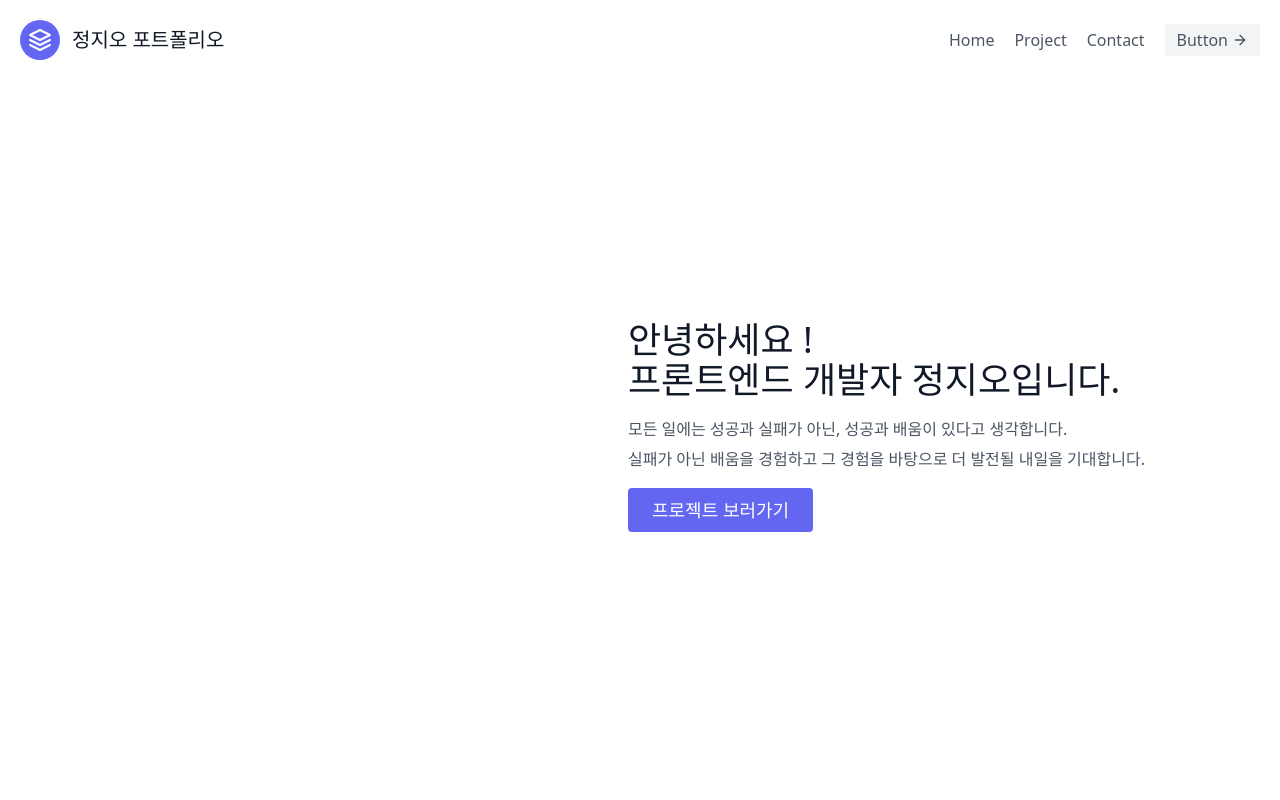
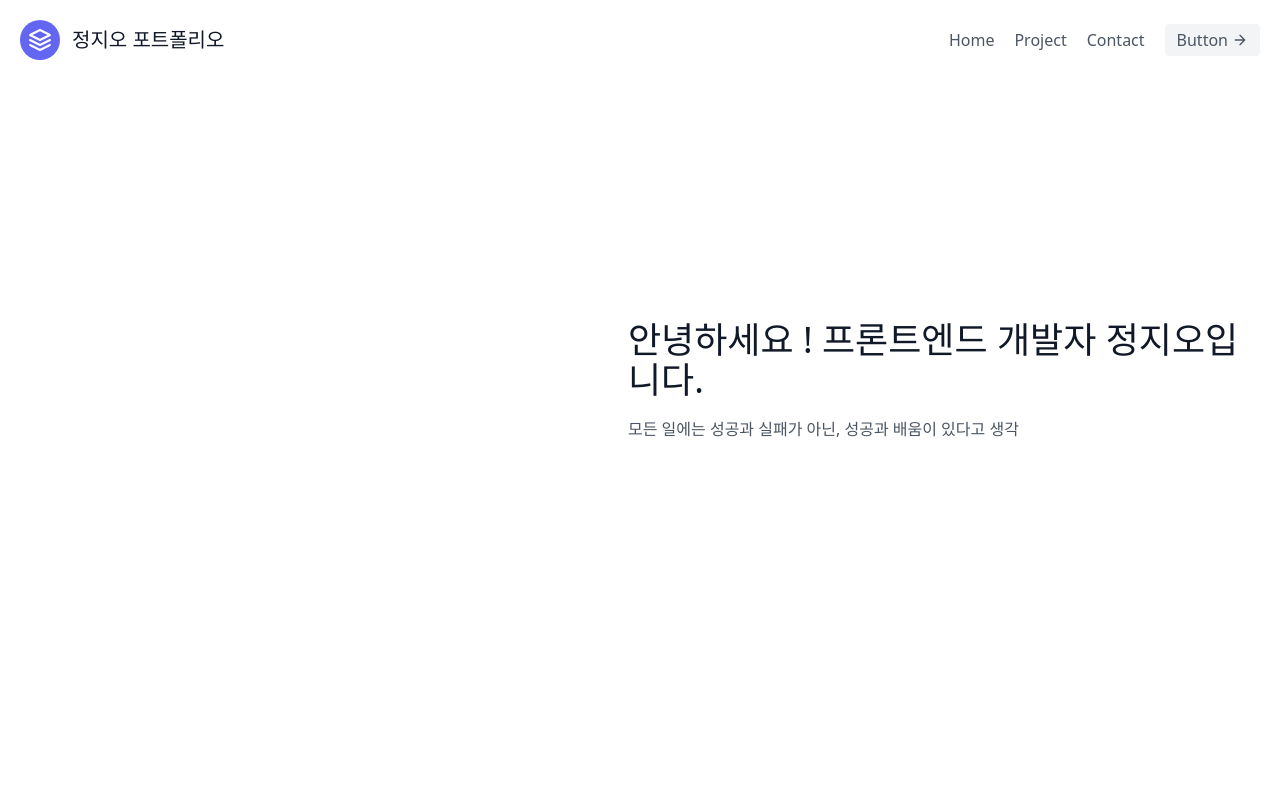
Before and after one commit to jiohjung98/MyPortfolio, a Next.js app: page / in a window 1280 px wide. Shown: the top 800 px of the page. Built offline with nearby package versions, Linux system fonts and the light colour scheme.

Commit message:
design: 홈페이지 텍스트 애니메이션 효과 추가

```diff
--- a/package.json
+++ b/package.json
@@ -11,7 +11,8 @@
   "dependencies": {
     "next": "14.1.4",
     "react": "^18",
-    "react-dom": "^18"
+    "react-dom": "^18",
+    "react-spring": "^9.7.3"
   },
   "devDependencies": {
     "autoprefixer": "^10.0.1",
--- a/pages/index.js
+++ b/pages/index.js
@@ -1,29 +1,83 @@
-import Head from "next/head";
-import Image from "next/image";
-import { Inter } from "next/font/google";
+import React, { useState, useEffect } from "react";
+import { useTransition, animated } from "react-spring";
 import Layout from "@/components/layout";
 
-const inter = Inter({ subsets: ["latin"] });
+const TextFadeIn = ({ text, onComplete }) => {
+  const [index, setIndex] = useState(0);
+  const [showFullText, setShowFullText] = useState(false);
+
+  useEffect(() => {
+    const timer = setInterval(() => {
+      setIndex(prevIndex => {
+        if (prevIndex >= text.length - 1) {
+          clearInterval(timer);
+          setShowFullText(true);
+          onComplete && onComplete();
+          return prevIndex;
+        }
+        return prevIndex + 1;
+      });
+    }, 100);
+    return () => clearInterval(timer);
+  }, [text, onComplete]);
+
+  const transitions = useTransition(showFullText ? text : text.slice(0, index + 1), {
+    from: { opacity: 0, transform: 'translateY(-10px)' },
+    enter: { opacity: 1, transform: 'translateY(0)' },
+    config: { duration: 0.1 },
+  });
+
+  return (
+    <>
+      {transitions((style, char) => (
+        <animated.span style={style}>{char}</animated.span>
+      ))}
+    </>
+  );
+};
 
 export default function Home() {
+  const [completedFirst, setCompletedFirst] = useState(false);
+  const [completedSecond, setCompletedSecond] = useState(false);
+  const [completedThird, setCompletedThird] = useState(false);
+  const [showButton, setShowButton] = useState(false);
+
+  useEffect(() => {
+    if (completedThird) {
+      setShowButton(true);
+    }
+  }, [completedThird]);
+
   return (
     <Layout className="container">
-      <Head>
-        <title>포트폴리오</title>
-      </Head>
       <section className="flex-col items-center justify-center text-gray-600 body-font">
         <div className="container mx-auto flex px-5 py-60 md:flex-row flex-col items-center">
           <div className="lg:max-w-lg lg:w-full md:w-1/2 w-5/6 mb-10 md:mb-0">
-            {/* <img className="object-cover object-center rounded" alt="hero" src="https://dummyimage.com/720x600"> */}
+            {/* 이미지 */}
           </div>
           <div className="lg:flex-grow md:w-1/2 lg:pl-24 md:pl-16 flex flex-col md:items-start md:text-left items-center text-center">
-            <h1 className="title-font sm:text-4xl text-3xl mb-4 font-medium text-gray-900">안녕하세요 !
-              <br className="hidden lg:inline-block"/>프론트엔드 개발자 정지오입니다.
+            <h1 className="title-font sm:text-4xl text-3xl mb-4 font-medium text-gray-900">
+              <TextFadeIn text="안녕하세요 ! 프론트엔드 개발자 정지오입니다." onComplete={() => setCompletedFirst(true)} />
             </h1>
-            <p className="mb-1 leading-relaxed">모든 일에는 성공과 실패가 아닌, 성공과 배움이 있다고 생각합니다.</p>
-            <p className="mb-4 leading-relaxed">실패가 아닌 배움을 경험하고 그 경험을 바탕으로 더 발전될 내일을 기대합니다.</p>
+            <p className="mb-1 leading-relaxed">
+              {completedFirst && (
+                <TextFadeIn text="모든 일에는 성공과 실패가 아닌, 성공과 배움이 있다고 생각합니다." onComplete={() => setCompletedSecond(true)} />
+              )}
+            </p>
+            <p className="mb-4 leading-relaxed">
+              {completedSecond && (
+                <TextFadeIn text="실패가 아닌 배움을 경험하고 그 경험을 바탕으로 더 발전될 내일을 기대합니다." onComplete={() => setCompletedThird(true)} />
+              )}
+            </p>
             <div className="flex justify-center">
-              <button className="inline-flex text-white bg-indigo-500 border-0 py-2 px-6 focus:outline-none hover:bg-indigo-600 rounded text-lg">프로젝트 보러가기</button>
+              {showButton && (
+                <animated.button
+                  className="inline-flex text-white bg-indigo-500 border-0 py-2 px-6 focus:outline-none hover:bg-indigo-600 rounded text-lg"
+                  style={{ opacity: showButton ? 1 : 0 }}
+                >
+                  프로젝트 보러가기
+                </animated.button>
+              )}
             </div>
           </div>
         </div>
```
Also changed, not shown: 1 other file (tests, documents, lock files or other folders).
